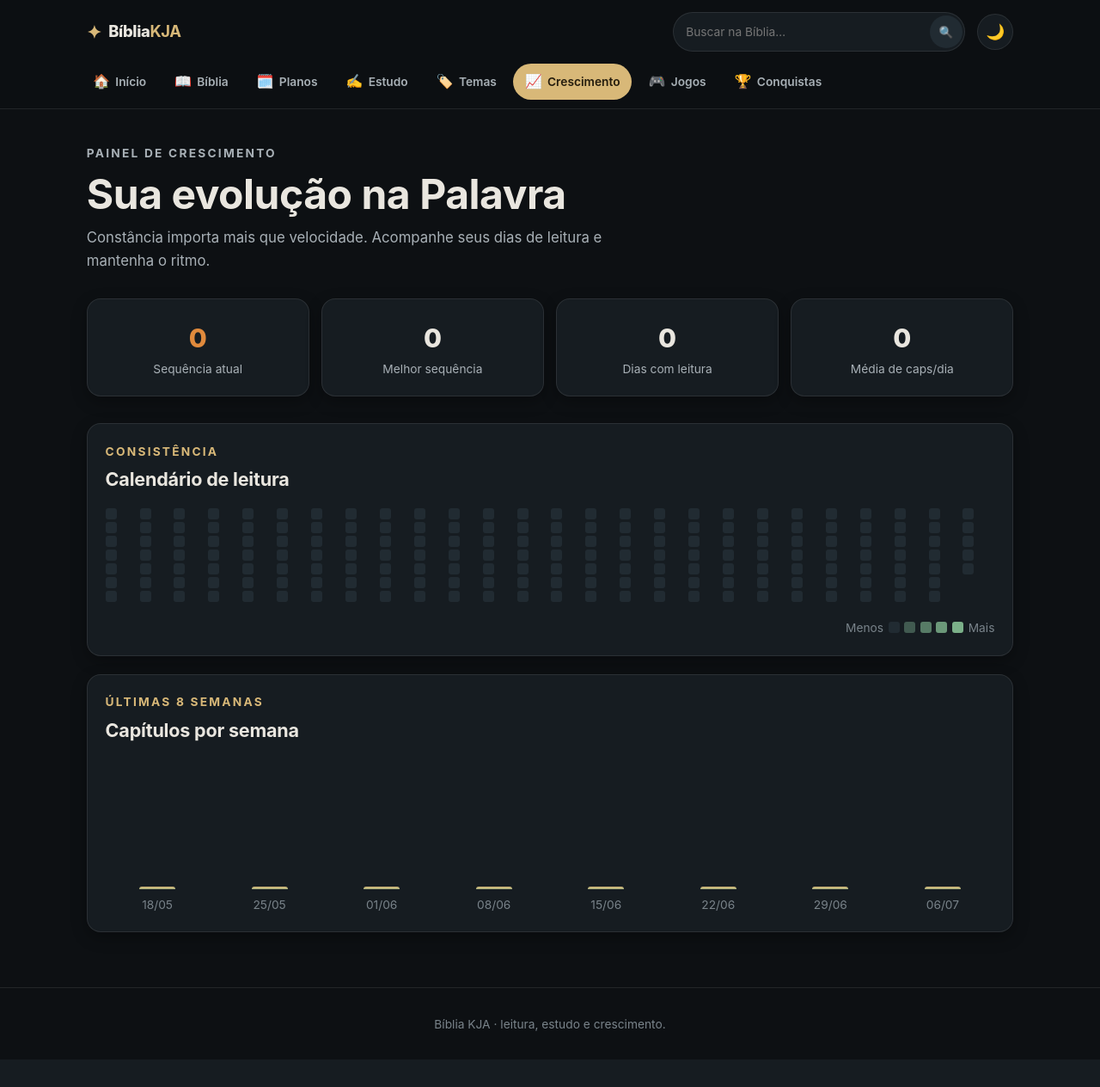
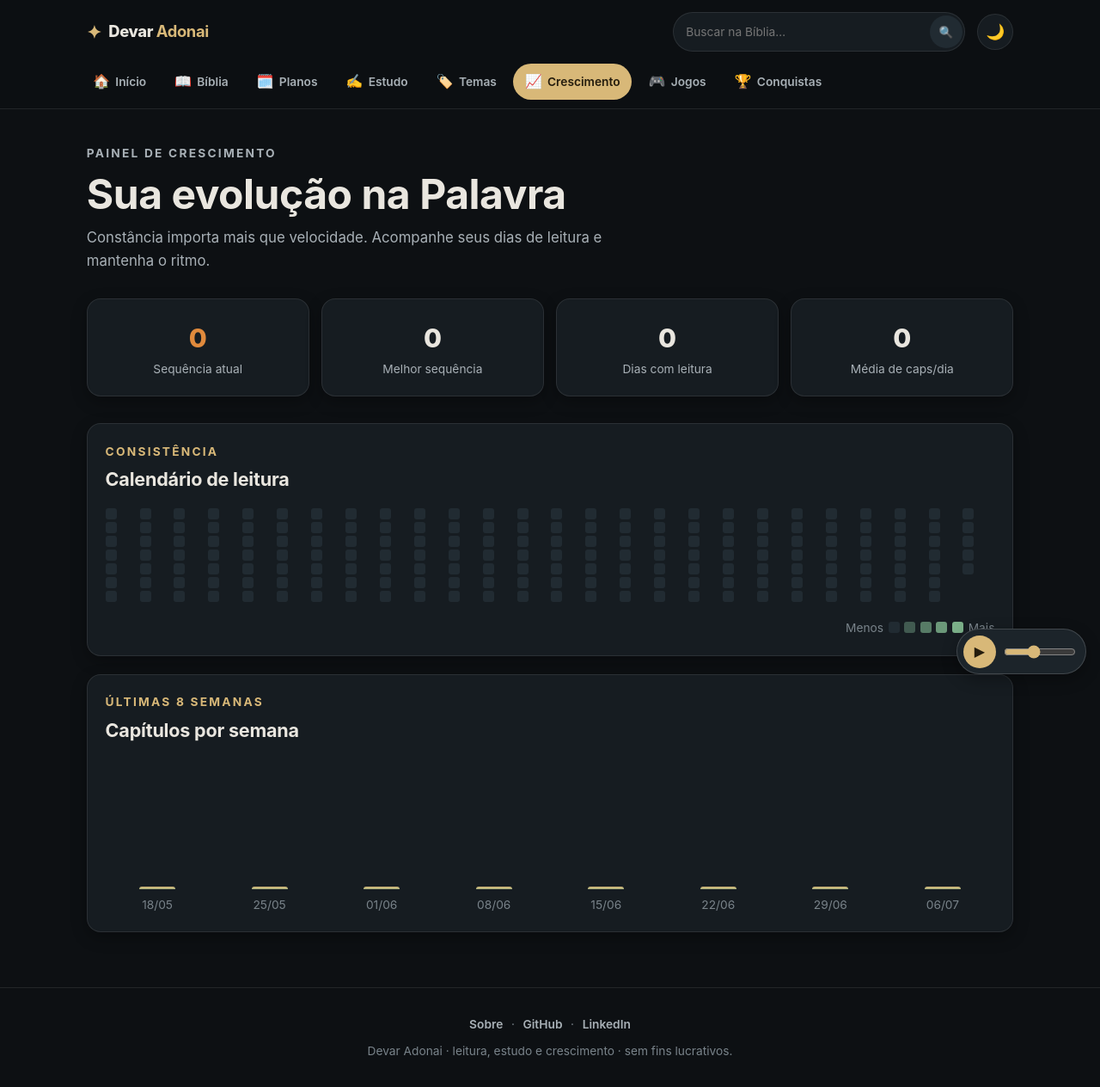
Before and after one commit to HenriqueCallegari/Davar, a Flask app: page /crescimento in a window 1280 px wide. Shown: the whole page at 86% size. Before the commit the page ends 1232 px from the top, so only its background shows below. Run offline with Flask 3, Linux system fonts and the light colour scheme; data that the repository does not hold is empty; parts of the project's set-up code (start-up, migrations or seed data) failed here and were passed over.

Commit message:
feat: renomeia para Devar Adonai, pagina Sobre e musica de fundo
- Renomeia o app para "Devar Adonai" (marca, titulos, manifest, README)
- Rodape com barra Sobre + links GitHub/LinkedIn
- Pagina /sobre (proposito sem fins lucrativos, contato e Joao 3:16)
- Player de musica de fundo: play/pause, volume e continuidade entre
  paginas (posicao/estado/volume em localStorage)
- Audio re-encodado para mono 48kbps (57MB -> 22MB); SW ignora audio
  (respostas 206) e sobe para cache v2

Co-Authored-By: Claude Opus 4.8 <noreply@anthropic.com>

```diff
--- a/app/dashboard/routes.py
+++ b/app/dashboard/routes.py
@@ -35,3 +35,9 @@ def home():
 def crescimento():
     dados = current_app.services.plans.growth_data()
     return render_template("pages/crescimento.html", dados=dados)
+
+
+@bp.route("/sobre")
+def sobre():
+    joao316 = current_app.services.bible.verse_text("jo", 3, 16)
+    return render_template("pages/sobre.html", joao316=joao316)
--- a/app/static/css/app.css
+++ b/app/static/css/app.css
@@ -524,3 +524,34 @@ mark { background: color-mix(in srgb, var(--accent) 40%, transparent); color: in
   cursor: pointer;
 }
 .version-select:focus-visible { box-shadow: var(--ring); outline: none; }
+
+/* ---------- RODAPÉ (barra Sobre / redes) ---------- */
+.footer-bar { display: flex; gap: .6rem; justify-content: center; align-items: center; flex-wrap: wrap; margin-bottom: var(--sp-2); }
+.footer-bar a { color: var(--text-soft); text-decoration: none; font-weight: 600; }
+.footer-bar a:hover { color: var(--accent); }
+.footer-bar span { color: var(--text-faint); }
+
+/* ---------- SOBRE ---------- */
+.about { max-width: 720px; margin: 0 auto; }
+.about-card { padding: var(--sp-6); }
+.about-card p { color: var(--text-soft); line-height: 1.8; margin-bottom: var(--sp-3); }
+.about-verse { font-family: var(--font-serif); font-size: var(--step-1); line-height: 1.6; color: var(--text);
+  border-left: 3px solid var(--accent); padding-left: var(--sp-4); margin: var(--sp-5) 0; }
+.about-verse cite { display: block; margin-top: var(--sp-2); color: var(--accent); font-style: normal; font-weight: 700; font-size: var(--step-0); }
+.about-dev { font-weight: 800; color: var(--text); margin-top: var(--sp-5); }
+.about-links { display: flex; gap: var(--sp-3); flex-wrap: wrap; margin-top: var(--sp-3); }
+
+/* ---------- PLAYER DE MÚSICA ---------- */
+.music-player { position: fixed; right: 16px; bottom: 16px; z-index: 55;
+  display: flex; align-items: center; gap: .55rem;
+  background: var(--surface-2); border: 1px solid var(--line-strong); border-radius: var(--radius-pill);
+  padding: .4rem .7rem .4rem .45rem; box-shadow: var(--shadow-sm); }
+.music-player.playing { border-color: var(--accent); }
+.music-btn { flex: 0 0 auto; width: 38px; height: 38px; border-radius: 50%; border: 0; cursor: pointer;
+  background: var(--accent); color: #241c0d; font-size: 1rem; display: grid; place-items: center; }
+.music-btn:hover { background: var(--accent-strong); }
+.music-volume { width: 84px; accent-color: var(--accent); cursor: pointer; }
+@media (max-width: 560px) {
+  .music-player { padding: .35rem .5rem; gap: .4rem; }
+  .music-volume { width: 60px; }
+}
--- a/app/templates/base.html
+++ b/app/templates/base.html
@@ -5,7 +5,7 @@
   <meta name="viewport" content="width=device-width, initial-scale=1, viewport-fit=cover">
   <meta name="theme-color" content="#0f1417">
   <meta name="description" content="Plataforma de leitura e estudo bíblico — planos, grifos, anotações, temas e progresso.">
-  <title>{% block title %}Bíblia KJA{% endblock %}</title>
+  <title>{% block title %}Devar Adonai{% endblock %}</title>
   <link rel="icon" href="{{ url_for('static', filename='icons/favicon.svg') }}" type="image/svg+xml">
   <link rel="manifest" href="{{ url_for('dashboard.manifest') }}">
   <link rel="stylesheet" href="{{ url_for('static', filename='css/app.css') }}">
@@ -27,7 +27,7 @@
     <div class="app-header__inner">
       <a href="{{ url_for('dashboard.home') }}" class="brand" aria-label="Início">
         <span class="brand__mark">✦</span>
-        <span class="brand__name">Bíblia<strong>KJA</strong></span>
+        <span class="brand__name">Devar <strong>Adonai</strong></span>
       </a>
 
       <form class="header-search" action="{{ url_for('bible.buscar') }}" method="get" role="search">
@@ -57,12 +57,26 @@
   </main>
 
   <footer class="app-footer">
-    <p>Bíblia KJA · leitura, estudo e crescimento.</p>
+    <nav class="footer-bar" aria-label="Rodapé">
+      <a href="{{ url_for('dashboard.sobre') }}">Sobre</a>
+      <span aria-hidden="true">·</span>
+      <a href="https://github.com/HenriqueCallegari" target="_blank" rel="noopener">GitHub</a>
+      <span aria-hidden="true">·</span>
+      <a href="https://www.linkedin.com/in/henrique-callegari-/" target="_blank" rel="noopener">LinkedIn</a>
+    </nav>
+    <p>Devar Adonai · leitura, estudo e crescimento · sem fins lucrativos.</p>
   </footer>
+
+  <div id="musicPlayer" class="music-player" title="Música de fundo">
+    <button id="musicToggle" class="music-btn" type="button" aria-label="Tocar ou pausar música de fundo">▶</button>
+    <input id="musicVolume" class="music-volume" type="range" min="0" max="100" value="40" aria-label="Volume da música">
+    <audio id="bgMusic" loop preload="none" src="{{ url_for('static', filename='audio/soaking-worship.mp3') }}"></audio>
+  </div>
 
   <div id="toastWrap" class="toast-wrap" aria-live="polite"></div>
 
   <script src="{{ url_for('static', filename='js/app.js') }}" defer></script>
+  <script src="{{ url_for('static', filename='js/player.js') }}" defer></script>
   {% block scripts %}{% endblock %}
 </body>
 </html>
--- a/app/templates/pages/busca.html
+++ b/app/templates/pages/busca.html
@@ -1,5 +1,5 @@
 {% extends "base.html" %}
-{% block title %}Buscar — Bíblia KJA{% endblock %}
+{% block title %}Buscar — Devar Adonai{% endblock %}
 {% block content %}
 <div class="page-head">
   <p class="eyebrow">Pesquisa</p>
--- a/app/templates/pages/conquistas.html
+++ b/app/templates/pages/conquistas.html
@@ -1,5 +1,5 @@
 {% extends "base.html" %}
-{% block title %}Conquistas — Bíblia KJA{% endblock %}
+{% block title %}Conquistas — Devar Adonai{% endblock %}
 {% block content %}
 <div class="page-head">
   <p class="eyebrow">Sua jornada</p>
--- a/app/templates/pages/crescimento.html
+++ b/app/templates/pages/crescimento.html
@@ -1,5 +1,5 @@
 {% extends "base.html" %}
-{% block title %}Crescimento — Bíblia KJA{% endblock %}
+{% block title %}Crescimento — Devar Adonai{% endblock %}
 {% block content %}
 <div class="page-head">
   <p class="eyebrow">Painel de crescimento</p>
--- a/app/templates/pages/dashboard.html
+++ b/app/templates/pages/dashboard.html
@@ -1,5 +1,5 @@
 {% extends "base.html" %}
-{% block title %}Início — Bíblia KJA{% endblock %}
+{% block title %}Início — Devar Adonai{% endblock %}
 {% block content %}
 
 <section class="dash-hero">
--- a/app/templates/pages/error.html
+++ b/app/templates/pages/error.html
@@ -1,5 +1,5 @@
 {% extends "base.html" %}
-{% block title %}Ops — Bíblia KJA{% endblock %}
+{% block title %}Ops — Devar Adonai{% endblock %}
 {% block content %}
 <div class="error-page">
   <div class="code">{{ code }}</div>
--- a/app/templates/pages/estudo.html
+++ b/app/templates/pages/estudo.html
@@ -1,5 +1,5 @@
 {% extends "base.html" %}
-{% block title %}Meu Estudo — Bíblia KJA{% endblock %}
+{% block title %}Meu Estudo — Devar Adonai{% endblock %}
 {% block content %}
 <div class="page-head">
   <p class="eyebrow">Seu segundo cérebro bíblico</p>
--- a/app/templates/pages/jogos.html
+++ b/app/templates/pages/jogos.html
@@ -1,5 +1,5 @@
 {% extends "base.html" %}
-{% block title %}Jogos — Bíblia KJA{% endblock %}
+{% block title %}Jogos — Devar Adonai{% endblock %}
 {% block content %}
 <div class="page-head">
   <p class="eyebrow">Aprender brincando</p>
--- a/app/templates/pages/leitura.html
+++ b/app/templates/pages/leitura.html
@@ -1,5 +1,5 @@
 {% extends "base.html" %}
-{% block title %}{{ name }} {{ num }} — Bíblia KJA{% endblock %}
+{% block title %}{{ name }} {{ num }} — Devar Adonai{% endblock %}
 {% block main_class %}reading{% endblock %}
 {% block body_class %}reading-page{% endblock %}
 
--- a/app/templates/pages/notas.html
+++ b/app/templates/pages/notas.html
@@ -1,5 +1,5 @@
 {% extends "base.html" %}
-{% block title %}Anotações — Bíblia KJA{% endblock %}
+{% block title %}Anotações — Devar Adonai{% endblock %}
 {% block content %}
 <a class="back-link" href="{{ url_for('study.hub') }}">← Meu Estudo</a>
 <div class="page-head"><p class="eyebrow">Anotações</p><h1>Buscar nas anotações</h1></div>
--- a/app/templates/pages/planos.html
+++ b/app/templates/pages/planos.html
@@ -1,5 +1,5 @@
 {% extends "base.html" %}
-{% block title %}Planos de Leitura — Bíblia KJA{% endblock %}
+{% block title %}Planos de Leitura — Devar Adonai{% endblock %}
 {% block content %}
 <div class="page-head">
   <p class="eyebrow">Leitura diária</p>
--- a/app/templates/pages/temas.html
+++ b/app/templates/pages/temas.html
@@ -1,5 +1,5 @@
 {% extends "base.html" %}
-{% block title %}Temas — Bíblia KJA{% endblock %}
+{% block title %}Temas — Devar Adonai{% endblock %}
 {% block content %}
 <div class="page-head">
   <p class="eyebrow">Índice temático</p>
```
Also changed, not shown: app/static/js/player.js (added, +61 -0 lines), app/static/sw.js (+6 -2 lines), app/templates/pages/sobre.html (added, +27 -0 lines), README.md, app/static/manifest.webmanifest, 1 other file.
